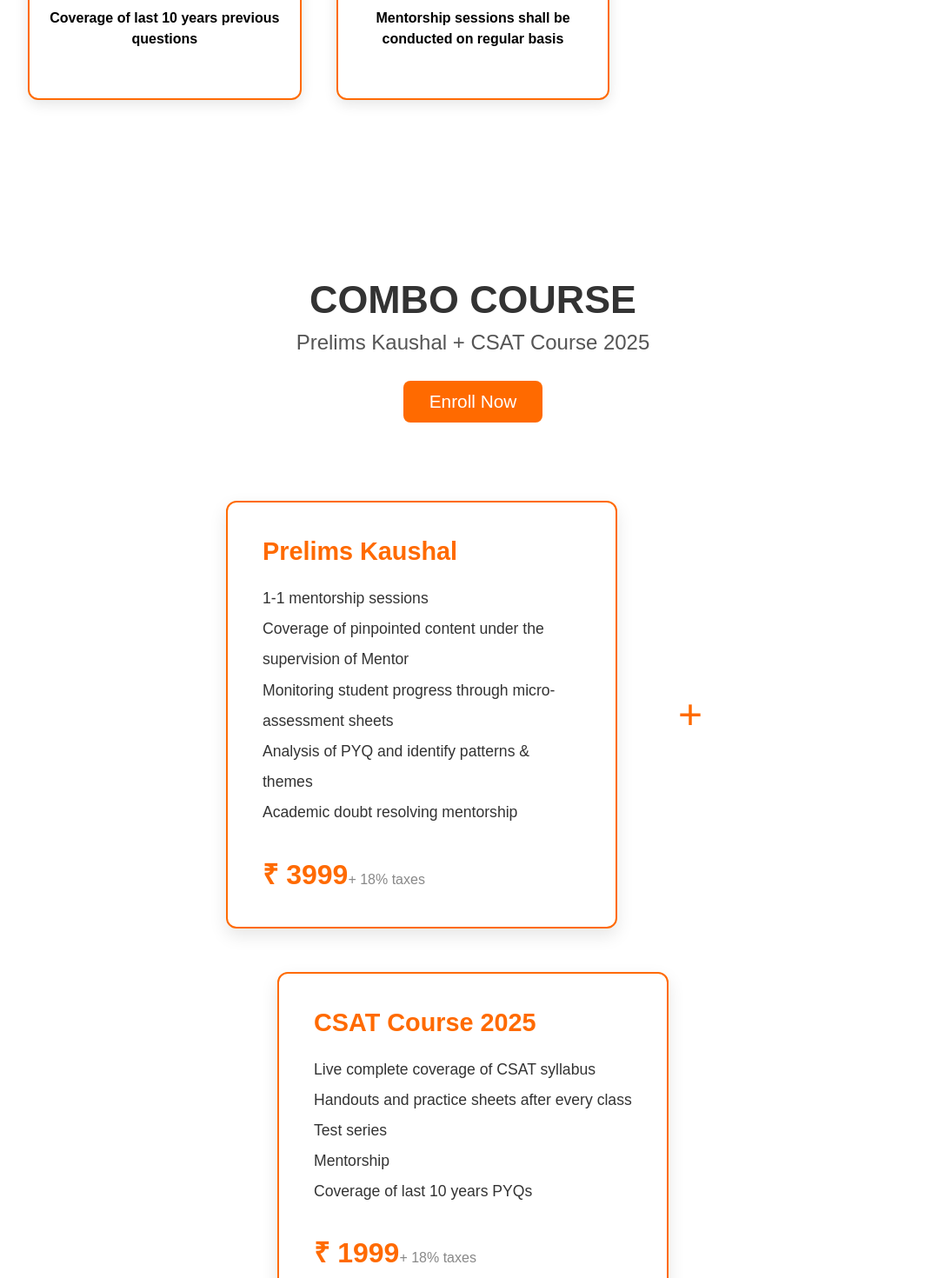
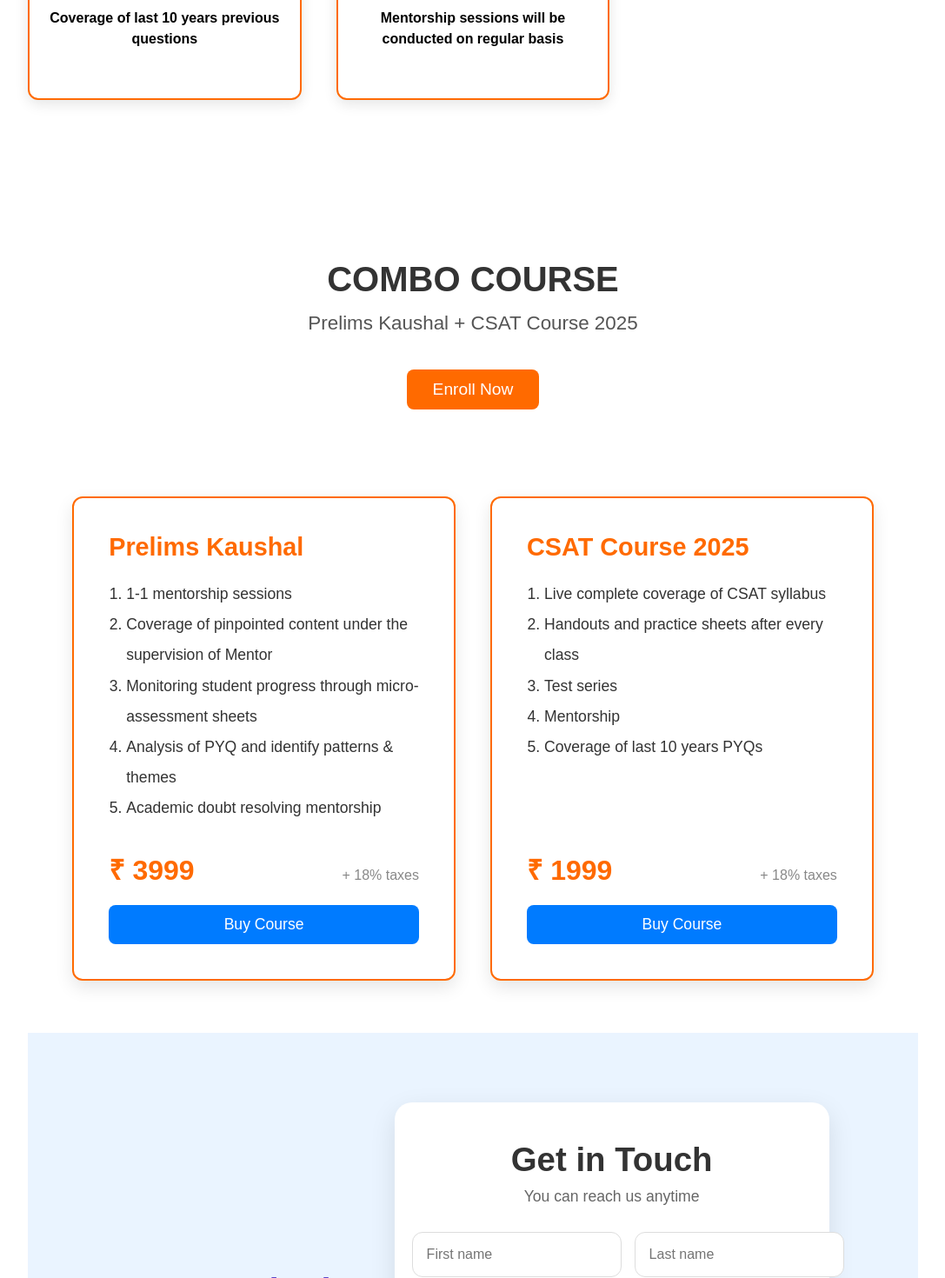
Before and after one commit to jaichaudhary/mentor-guru, a React (Create React App) app: page /csat-2025 in a window 1280 px wide. Shown: the part 1330-2800 px from the top of the page at 87% size, without its empty margins (96-1183 px from the left). Built offline with nearby package versions, Linux system fonts and the light colour scheme.

Commit message:
Updated the combo table design

```diff
--- a/src/components/Csat2025/Csat2025.js
+++ b/src/components/Csat2025/Csat2025.js
@@ -17,6 +17,9 @@ function Csat2025() {
     course: ''
   });
 
+const [startDate, setStartDate] = useState("2nd January 2025");
+const [brochureLink, setBrochureLink] = useState("https://drive.google.com/file/d/1XgZl4prdXZjqV_jZPSZ0lqSnI2YtuYej/view?usp=sharing");
+
 const handleChange = (e) => {
   setFormData({
     ...formData,
@@ -24,12 +27,22 @@ function Csat2025() {
   });
 };
 
+const handleBatchChange = (batch) => {
+  if(batch === 1) {
+    setStartDate("2nd January 2025");
+    setBrochureLink("https://drive.google.com/file/d/1XgZl4prdXZjqV_jZPSZ0lqSnI2YtuYej/view?usp=sharing");
+  } else if(batch === 2) {
+    setStartDate("21 January 2025");
+    setBrochureLink("https://drive.google.com/file/d/1MDtRBTVwzC7_2eyXGf1fHPJLKWr-wMEw/view?usp=sharing");  // Batch 2 Brochure
+  }
+};
+
 const handleSubmit = async (e) => {
   e.preventDefault();
 
   try {
-        const docRef = await push(ref(db, "enrollments"), formData);  // Push to Realtime DB
-        alert("Enrollment Successful! Reference ID: " + docRef.key);  // Use key for ID
+    const docRef = await push(ref(db, "enrollments"), formData);
+    alert("Enrollment Successful! Reference ID: " + docRef.key);
     setFormData({ firstName: '', lastName: '', email: '', phone: '', course: '' });
   } catch (error) {
     console.error("Error adding document: ", error);
@@ -46,7 +59,8 @@ function Csat2025() {
         CSAT COURSE 2025
       </h1>
       <div className="highlight-line"></div>
-      <button className="batch-button">Batch 1</button>
+      <button className="batch-button" onClick={() => handleBatchChange(1)}>Batch 1</button>
+        <button className="batch-button" onClick={() => handleBatchChange(2)}>Batch 2</button>
 
       <div className="content-section">
         <div className="info-section">
@@ -57,10 +71,10 @@ function Csat2025() {
             <span className="price">₹ 1999</span> <span className="tax">+taxes</span>
           </div>
           <p className="start-date">
-            📅 <span className="orange-text">Starting from 2nd January 2025</span>
+              📅 <span className="orange-text">Starting from {startDate}</span>
             </p>
           <div className="cta-buttons">
-          <a href="https://drive.google.com/file/d/1XgZl4prdXZjqV_jZPSZ0lqSnI2YtuYej/view?usp=sharing" target="_blank" className="schedule-button">
+          <a href={brochureLink} target="_blank" className="schedule-button">
                 Brochure <span className="external-icon material-icons">description</span>
               </a>
 
@@ -114,7 +128,7 @@ function Csat2025() {
       },
       {
         title: "Mentorship",
-        description: "Mentorship sessions shall be conducted on regular basis",
+        description: "Mentorship sessions will be conducted on regular basis",
         icon: <i className="fas fa-chalkboard-teacher"></i>  // Teacher icon for mentorship
       }
     ].map((feature, index) => (
@@ -224,6 +238,7 @@ function Csat2025() {
                   <option value="test-series">MOKSHA PLUS</option>
                   <option value="test-series">SAMARTH</option>
                   <option value="test-series">MAINS WARRIOR</option>
+                  <option value="test-series">COMBO COURSE</option>
                 </select>
               </div>
 
--- a/src/components/Csat2025/csat2025.css
+++ b/src/components/Csat2025/csat2025.css
@@ -32,6 +32,7 @@
   font-size: 1.2rem;
   cursor: pointer;
   margin-bottom: 40px;
+  margin-right: 5px;
 }
 
 .content-section {
--- a/src/components/combo/ComboCourse.js
+++ b/src/components/combo/ComboCourse.js
@@ -6,39 +6,39 @@ function ComboCourse() {
     <div className="combo-course-container">
       <h2 className="combo-title">COMBO COURSE</h2>
       <p className="combo-subtitle">Prelims Kaushal + CSAT Course 2025</p>
-      <button className="enroll-btn">Enroll Now</button>
+      <a href="https://razorpay.me/@mentorguru?amount=1dWOigOTbkIj7L%2BG4LNf0A%3D%3D" className="enroll-btn">Enroll Now</a>
 
       <div className="combo-grid">
         <div className="course-box">
           <h3 className="course-title">Prelims Kaushal</h3>
-          <ul className="course-list">
+          <ol className="course-list">
             <li>1-1 mentorship sessions</li>
             <li>Coverage of pinpointed content under the supervision of Mentor</li>
             <li>Monitoring student progress through micro-assessment sheets</li>
             <li>Analysis of PYQ and identify patterns & themes</li>
             <li>Academic doubt resolving mentorship</li>
-          </ul>
+          </ol>
           <div className="price-container">
             <div className="price">₹ 3999</div>
             <div className="tax">+ 18% taxes</div>
           </div>
+          <button className="buy-btn" onClick={() => window.location.href='https://razorpay.me/@mentorguru?amount=VIfiyTmvf9XbX609NKPn4w%3D%3D'}>Buy Course</button>
         </div>
-
-        <div className="plus-sign">+</div>
 
         <div className="course-box">
           <h3 className="course-title">CSAT Course 2025</h3>
-          <ul className="course-list">
+          <ol className="course-list">
             <li>Live complete coverage of CSAT syllabus</li>
             <li>Handouts and practice sheets after every class</li>
             <li>Test series</li>
             <li>Mentorship</li>
             <li>Coverage of last 10 years PYQs</li>
-          </ul>
+          </ol>
           <div className="price-container">
             <div className="price">₹ 1999</div>
             <div className="tax">+ 18% taxes</div>
           </div>
+          <button className="buy-btn" onClick={() => window.location.href='https://razorpay.me/@mentorguru?amount=nmRXZlFEe67Qhp%2F%2BZVSocw%3D%3D'}>Buy Course</button>
         </div>
       </div>
     </div>
--- a/src/components/combo/comboCourse.css
+++ b/src/components/combo/comboCourse.css
@@ -1,20 +1,21 @@
+/* CSS (comboCourse.css) */
 .combo-course-container {
   text-align: center;
-    padding: 80px 10%;
+  padding: 60px 5%;
   font-family: 'Arial', sans-serif;
   background-color: #fff;
 }
 
 .combo-title {
-    font-size: 2.8rem;
+  font-size: 2.5rem;
   font-weight: bold;
-    margin-bottom: 10px;
+  margin-bottom: 15px;
   color: #333;
 }
 
 .combo-subtitle {
-    font-size: 1.5rem;
-    margin-bottom: 30px;
+  font-size: 1.4rem;
+  margin-bottom: 40px;
   color: #555;
 }
 
@@ -24,9 +25,11 @@
   padding: 12px 30px;
   border: none;
   border-radius: 8px;
-    font-size: 1.3rem;
+  font-size: 1.2rem;
   cursor: pointer;
-    margin-bottom: 50px;
+  margin-bottom: 60px;
+  text-decoration: none;
+  display: inline-block;
   transition: background-color 0.3s ease;
 }
 
@@ -38,7 +41,7 @@
   display: flex;
   justify-content: center;
   align-items: stretch;
-    gap: 50px;
+  gap: 40px;
   margin-top: 40px;
   flex-wrap: wrap;
 }
@@ -54,6 +57,13 @@
   flex-direction: column;
   justify-content: space-between;
   background-color: #fff;
+  height: auto;
+}
+
+.combo-grid > .course-box {
+  display: flex;
+  flex: 1;
+  max-width: 450px;
 }
 
 .course-title {
@@ -64,8 +74,8 @@
 }
 
 .course-list {
-    list-style-type: none;
-    padding: 0;
+  list-style-type: decimal;
+  padding-left: 20px;
   font-size: 1.1rem;
   line-height: 2;
   color: #333;
@@ -81,7 +91,7 @@
 
 .price-container {
   display: flex;
-    justify-content:first baseline;
+  justify-content: space-between;
   align-items: baseline;
   margin-top: 30px;
 }
@@ -97,24 +107,46 @@
   color: #888;
 }
 
-  /* Responsive Design */
+.buy-btn {
+  background-color: #007bff;
+  color: white;
+  padding: 12px 20px;
+  font-size: 1.1rem;
+  border: none;
+  border-radius: 8px;
+  cursor: pointer;
+  margin-top: 20px;
+  transition: background-color 0.3s ease;
+}
+
+.buy-btn:hover {
+  background-color: #0056b3;
+}
+
 @media (max-width: 768px) {
   .combo-grid {
     flex-direction: column;
-      gap: 30px;
+    align-items: center;
   }
 
   .course-box {
     width: 100%;
+    max-width: 400px;
     padding: 30px;
+    margin: 0 auto;
   }
 
   .plus-sign {
     display: none;
   }
 
-    .enroll-btn {
+  .enroll-btn, .buy-btn {
     width: 100%;
     font-size: 1.1rem;
   }
+
+  .course-list {
+    font-size: 0.9rem;
   }
+
+}
--- a/src/components/navbar/navbar.js
+++ b/src/components/navbar/navbar.js
@@ -41,6 +41,17 @@ function Navbar() {
         </nav>
       )}
 
+      {/* Call Back Button */}
+      <a
+        href="https://forms.gle/8vxgZsn1G9ijvW3z8"
+        target="_blank"
+        rel="noopener noreferrer"
+        className="nav__login"
+      >
+        <UilPhone className="nav__call-icon" />
+        Get a Call Back
+      </a>
+
       {/* Hamburger Menu for Mobile */}
       {isMobile && (
         <div className="nav__hamburger" onClick={toggleMenu}>
@@ -61,17 +72,6 @@ function Navbar() {
           </nav>
         </div>
       )}
-
-      {/* Call Back Button */}
-      <a
-        href="https://forms.gle/8vxgZsn1G9ijvW3z8"
-        target="_blank"
-        rel="noopener noreferrer"
-        className="nav__login"
-      >
-        <UilPhone className="nav__call-icon" />
-        Get a Call Back
-      </a>
     </header>
   );
 }
```
Lines whose indentation alone changed are shown as unchanged.
